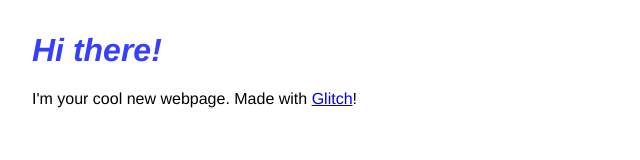
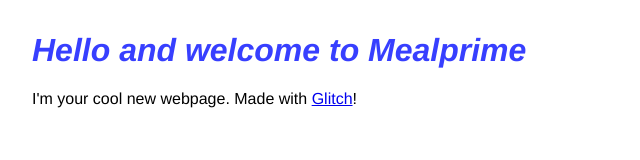
Before and after one commit to mealprime/mealprime-static-landing-page, a plain HTML site: page index.html in a window 1280 px wide. Shown: the whole page, without its empty margins (0-640 px from the left). Drawn offline with Linux system fonts and the light colour scheme.

Commit message:
🚄🍧 Updated with Glitch

```diff
--- a/index.html
+++ b/index.html
@@ -14,7 +14,7 @@
     <script src="/script.js" defer></script>
   </head>
   <body>
-    <h1>Hi there!</h1>
+    <h1>Hello and welcome to Mealprime</h1>
 
     <p>
       I'm your cool new webpage. Made with <a href="https://glitch.com">Glitch</a>!
```
